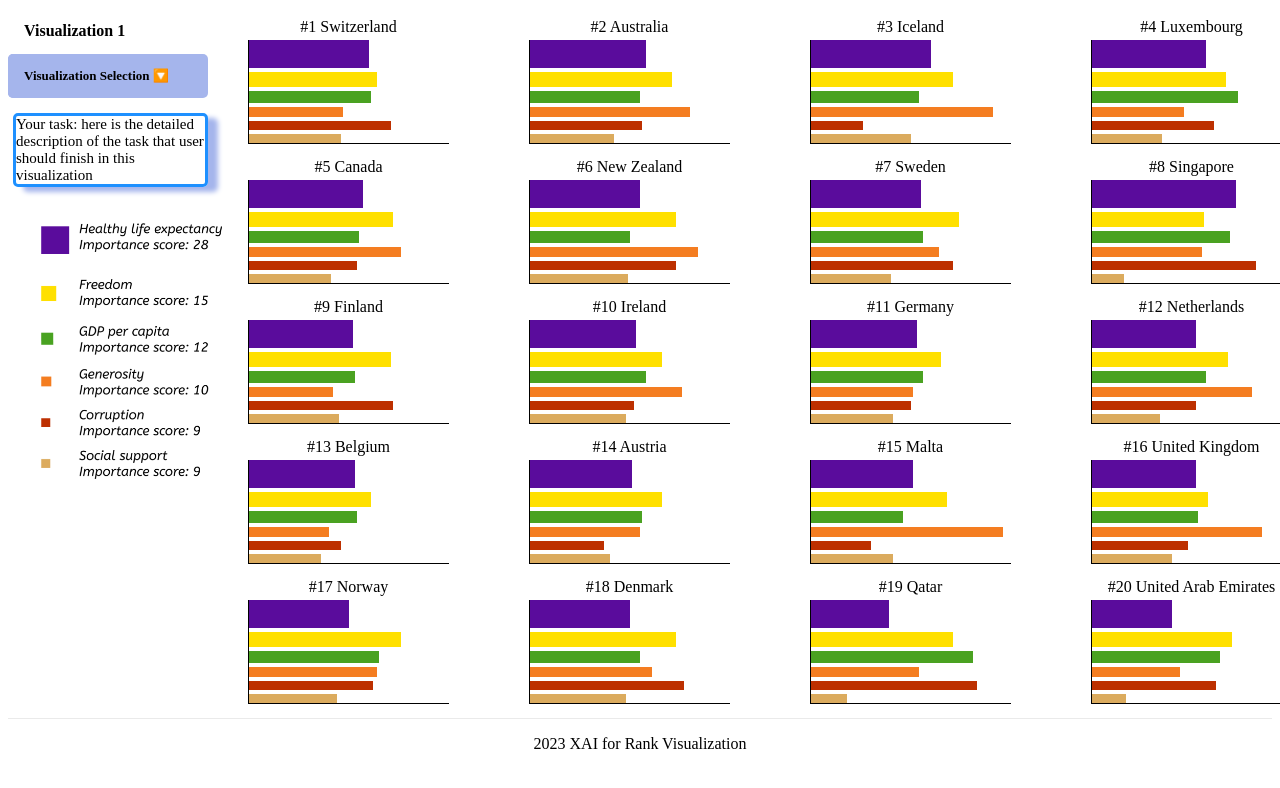
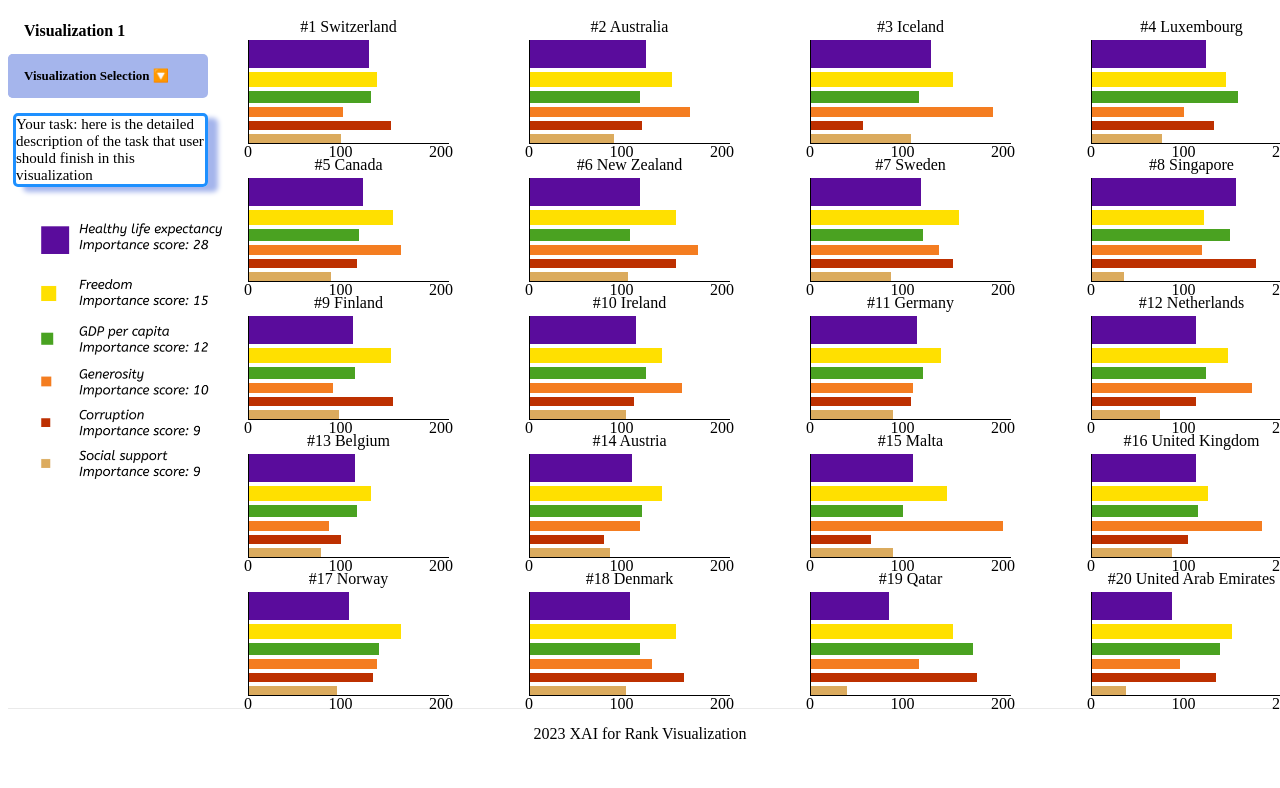
Before and after one commit to tluo3032/visualization_xai, a Next.js app: page /visualization1 in a window 1280 px wide. Shown: the top 788 px of the page. Built offline with nearby package versions, Linux system fonts and the light colour scheme.

Commit message:
Implemented axis

```diff
--- a/src/chartComponents/BarChartCountry.js
+++ b/src/chartComponents/BarChartCountry.js
@@ -5,7 +5,8 @@ export default function BarChartCountry({sorting, country, hoverBlock, setHoverB
     const Base = sorting ? Link : "div";
 
     return (
-        <figure className={styles.barChart}>
+        <div>
+            <figure className={styles.barChart}>
             <Bar name="healthy" color="#5A0C9C" value={country.healthy} height={28} href={{pathname: "/visualization3", query: {order: "healthy"}}} Base={Base} hoverBlock={hoverBlock}
                  setHoverBlock={setHoverBlock}/>
             <Bar name="freedom" color="#FFE000" value={country.freedom} height={15} href={{pathname: "/visualization3", query: {order: "freedom"}}} Base={Base} hoverBlock={hoverBlock}
@@ -19,6 +20,14 @@ export default function BarChartCountry({sorting, country, hoverBlock, setHoverB
             <Bar name="social" color="#DBAB5E" value={country.social} height={9} href={{pathname: "/visualization3", query: {order: "social"}}} Base={Base} hoverBlock={hoverBlock}
                  setHoverBlock={setHoverBlock}/>
         </figure>
+            <div className={styles.label}>
+                <p className={styles.left}>0</p>
+                <p className={styles.mid}>100</p>
+                <p className={styles.right}>200</p>
+            </div>
+
+        </div>
+
     );
 }
 
--- a/src/chartComponents/BarChartCountry.module.css
+++ b/src/chartComponents/BarChartCountry.module.css
@@ -23,3 +23,27 @@
     display: flex;
     justify-content: space-between;
 }
+
+.mid {
+    display: inline-block;
+    margin-top: -5px;
+    margin-bottom: -15px;
+    left: 50%;
+}
+.left {
+    float: left;
+    margin-top: 0px;
+    margin-bottom: -15px;
+}
+.right {
+    margin-top: 0px;
+    margin-bottom: -15px;
+    float: right;
+}
+
+
+
+.label {
+    margin-top: -5px;
+    margin-bottom: -15px;
+}
```
